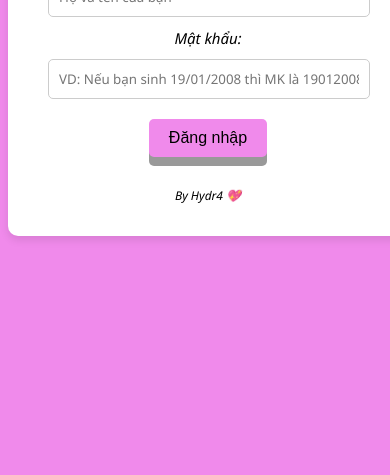
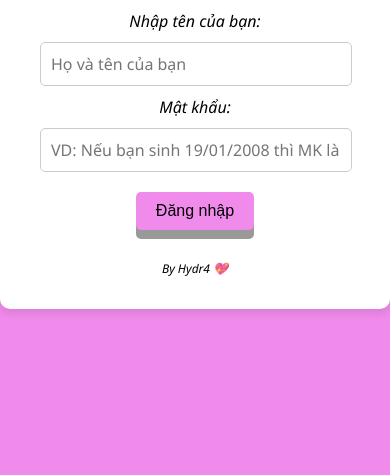
Before and after one commit to hhyperion1009/Project-2010, a plain HTML site: page index.html in a window 390 px wide. Shown: the part 369-844 px from the top of the page. Drawn offline with Linux system fonts and the light colour scheme.

Commit message:
Fix mobile zoom

```diff
--- a/style.css
+++ b/style.css
@@ -1,6 +1,12 @@
 body {
     font-family: 'Segoe UI', Tahoma, Geneva, Verdana, sans-serif;
     background-color: #f08aeb;
+    margin: 0;
+    padding: 0;
+    display: flex;
+    justify-content: center;
+    align-items: center;
+    min-height: 100vh;
 }
 
 .login {
@@ -8,7 +14,10 @@ body {
     padding: 20px 50px;
     border-radius: 10px;
     box-shadow: 0 4px 8px rgba(0, 0, 0, 0.1);
-    width: 300px;
+    width: 90%;
+    max-width: 600px;
+    max-height: 90vh;
+    overflow-y: auto;
     margin: 100px auto;
     text-align: center;
 }
@@ -23,21 +32,17 @@ body {
 }
 
 .login #name, .login #pass {
-    margin: 20px 0;
-    text-align: left;
-}
-
-.login #name, .login #pass {
     width: 100%;
     padding: 10px;
     margin: 10px -10px;
     border: 1px solid #ccc;
     border-radius: 5px;
     font-family: 'Segoe UI', Tahoma, Geneva, Verdana, sans-serif;
+    font-size: 16px;
 }
 
 .login label {
-    font-size: 15px;
+    font-size: 16px;
     font-style: italic;
 }
 
```
